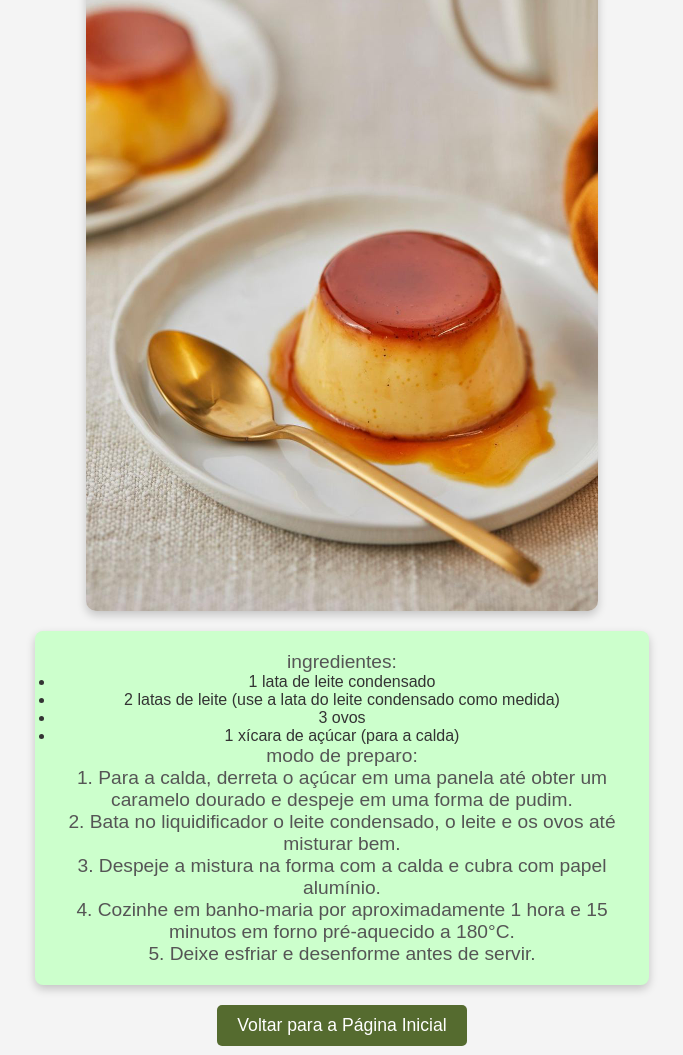
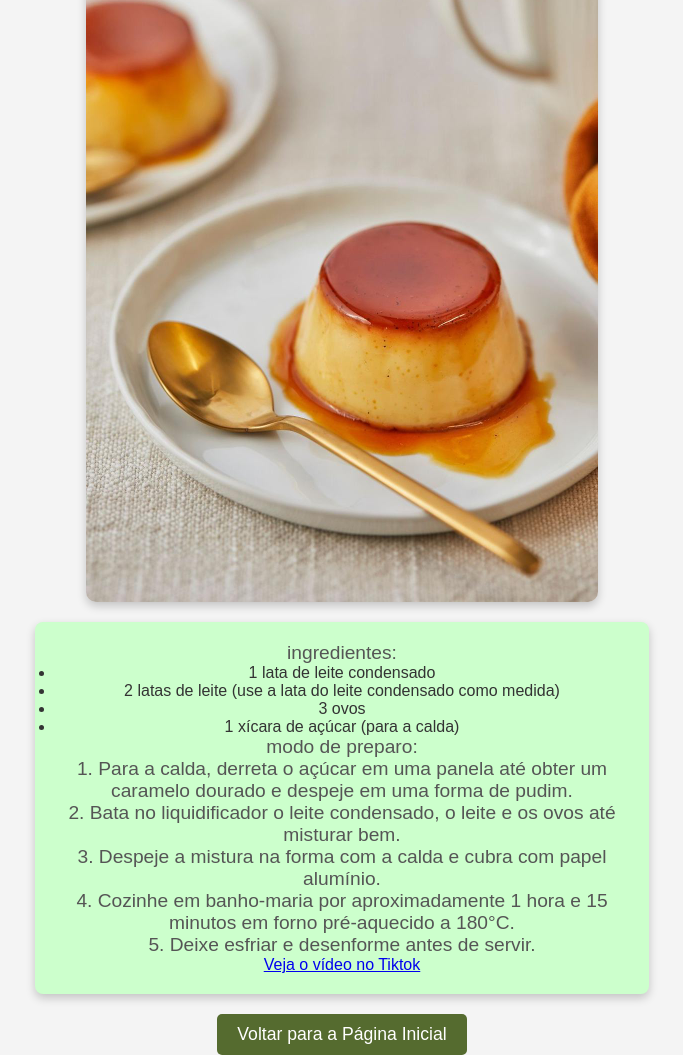
Before and after one commit to ArhurDHF/Receitaria-Laura, a plain HTML site: page pagina-imagem3.html in a window 1280 px wide. Shown: the whole page, without its empty margins (298-981 px from the left). Drawn offline with Linux system fonts and the light colour scheme.

Commit message:
pagina-imagem3.html

```diff
--- a/pagina-imagem3.html
+++ b/pagina-imagem3.html
@@ -32,6 +32,8 @@
                         4. Cozinhe em banho-maria por aproximadamente 1 hora e 15 minutos em forno pré-aquecido a 180°C. <br>
                         5. Deixe esfriar e desenforme antes de servir.</p>
 
+                     <a href="https://vm.tiktok.com/ZMhQsqUsF/" class="video-link" target="_blank">Veja o vídeo no Tiktok</a>
+
         </div>
 
         <a href="index.html" class="back-button">Voltar para a Página Inicial</a>
```
